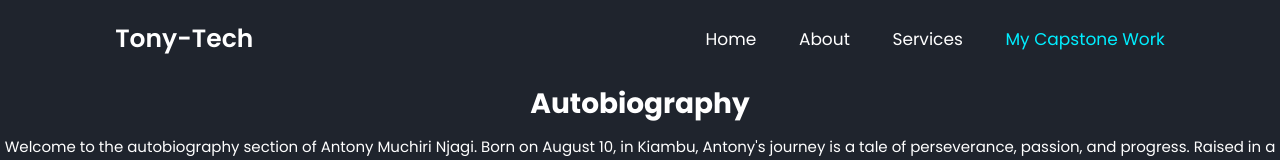
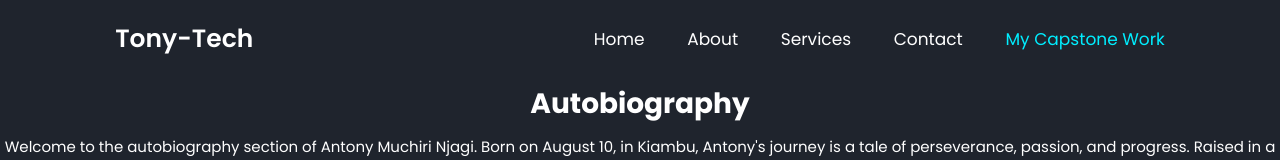
Before and after one commit to MuchiriNjagi/portfolio, a plain HTML site: page capstone.html in a window 1280 px wide. Shown: the top 160 px of the page. Drawn offline with nearby package versions, Linux system fonts and the light colour scheme.

Commit message:
Update capstone.html

```diff
--- a/capstone.html
+++ b/capstone.html
@@ -25,7 +25,7 @@
             <a href="index.html">Home</a>
             <a href="index.html#about">About</a>
             <a href="index.html#services">Services</a>
-
+            <a href="index.html#contact">Contact</a>
             <a href="capstone.html" class="active">My Capstone Work</a>
         </nav>
     </header>
```
